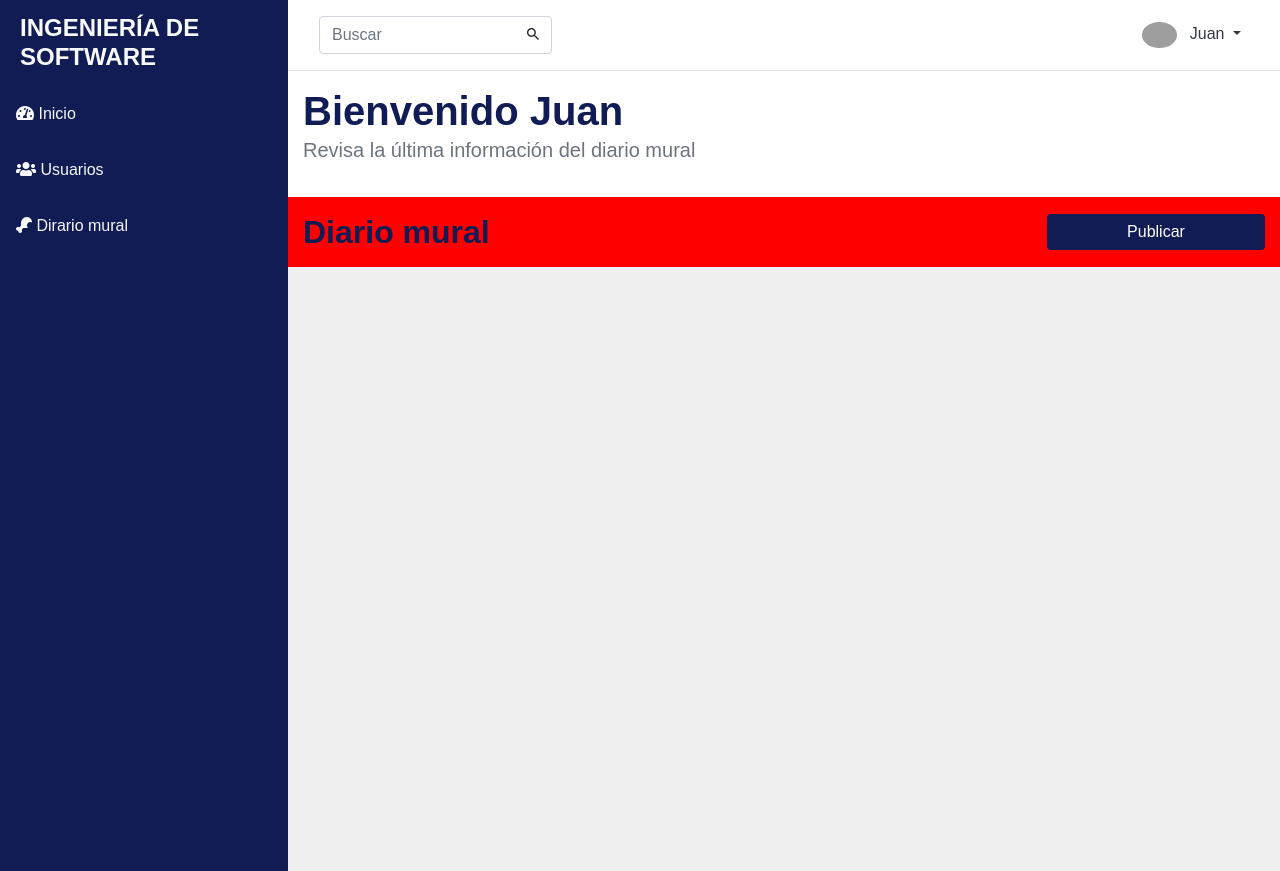
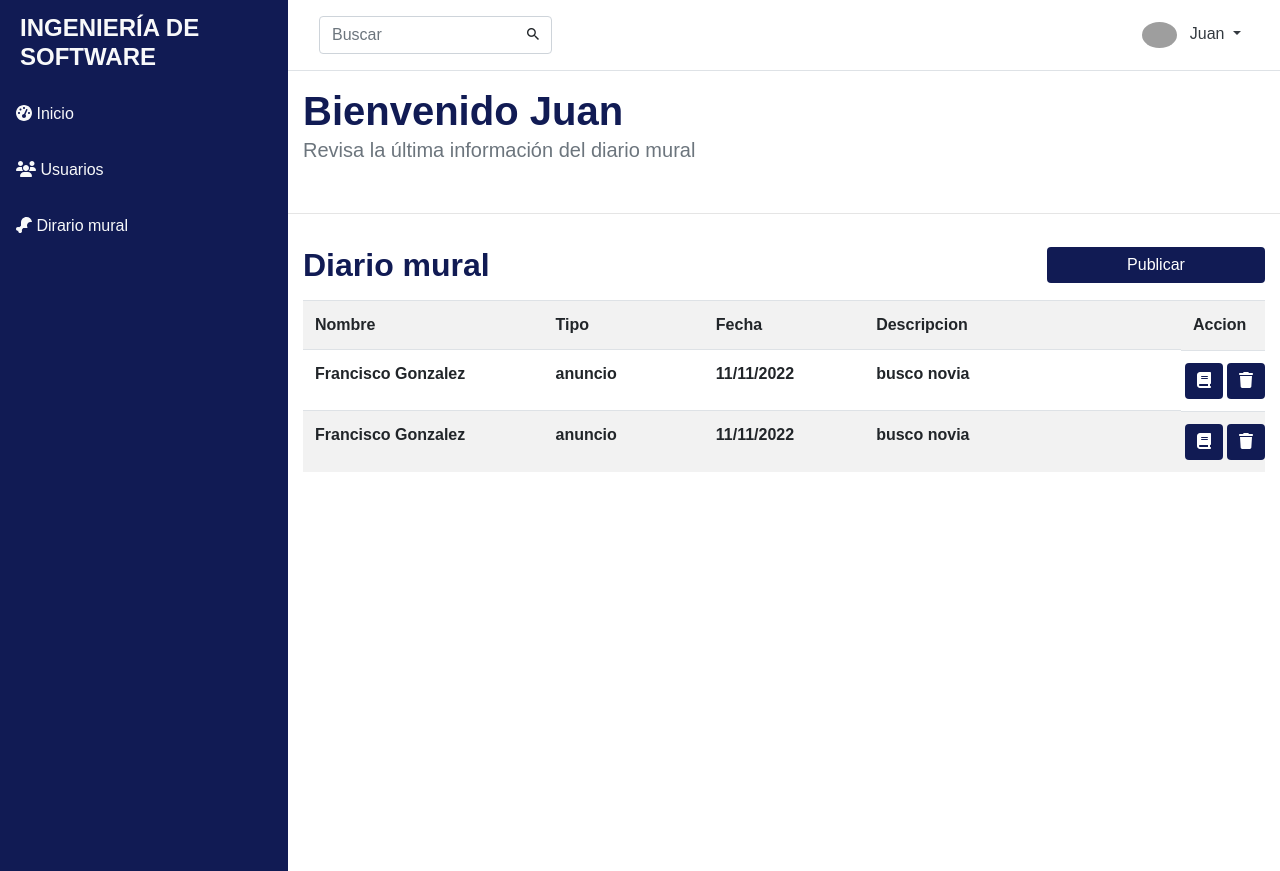
Before and after one commit to franxi/plantillaAyudantia, a PHP site: page /vistas/hu1_diariomural.php in a window 1280 px wide. Run offline with PHP 8.4, Linux system fonts and the light colour scheme; lists and menus that the app fills with data are empty; some libraries are stand-ins or nearby versions; some web fonts are replaced; grey boxes are pictures that could not be loaded.

Commit message:
mucho mejor

```diff
--- a/assets/css/style.css
+++ b/assets/css/style.css
@@ -1,32 +1,40 @@
 :root {
-    --primary: #111B54;
+  --primary: #111b54;
   --light: #ffffff;
   --grey: #efefef;
+  --red: #ff0000;
 }
 
 body {
   overflow: hidden;
-    font-family: 'Muli', sans-serif;
+  font-family: "Muli", sans-serif;
   font-weight: 300;
   color: var(--primary);
-
 }
-
 
 a:hover {
   text-decoration: none;
 }
 
-.bg-primary { background-color: var(--primary) !important; }
+.bg-primary {
+  background-color: var(--primary) !important;
+}
 
-.bg-light { background-color: var(--light) !important; }
+.bg-light {
+  background-color: var(--light) !important;
+}
 
-.bg-grey { background-color: var(--grey) !important; }
+.bg-grey {
+  background-color: var(--grey) !important;
+}
 
-.bg-red { background-color: var(--red) !important; }
+.bg-red {
+  background-color: var(--red) !important;
+}
 
-
-.bg-mix { background: linear-gradient(180deg, var(--light) 50%, var(--grey) 0); }
+.bg-mix {
+  background: linear-gradient(180deg, var(--light) 50%, var(--grey) 0);
+}
 
 .btn-primary {
   background-color: var(--primary);
@@ -41,9 +49,8 @@ a:hover {
   min-height: 100vh;
 }
 
-#sidebar-container .logo{
+#sidebar-container .logo {
   padding: 0.875rem 1.25rem;
-
 }
 
 #sidebar-container .menu {
@@ -68,7 +75,6 @@ a:hover {
   border-right: 1px solid var(--grey);
 }
 
-
 @media (max-width: 768px) {
   #sidebar-container {
     display: none;
--- a/partes/head.php
+++ b/partes/head.php
@@ -25,5 +25,10 @@
     <!-- Font Awesome -->
     <link rel="stylesheet" href="https://cdnjs.cloudflare.com/ajax/libs/font-awesome/5.15.3/css/all.min.css" integrity="sha512-iBBXm8fW90+nuLcSKlbmrPcLa0OT92xO1BIsZ+ywDWZCvqsWgccV3gFoRBv0z+8dLJgyAHIhR35VZc2oM/gI1w==" crossorigin="anonymous" />
 
+    <!-- Font awesome 2 -->
+     <link rel="stylesheet" href="https://cdnjs.cloudflare.com/ajax/libs/font-awesome/6.1.1/css/all.min.css"
+        integrity="sha512-KfkfwYDsLkIlwQp6LFnl8zNdLGxu9YAA1QvwINks4PhcElQSvqcyVLLD9aMhXd13uQjoXtEKNosOWaZqXgel0g=="
+        crossorigin="anonymous" referrerpolicy="no-referrer" />
+
     <title>IG - Grupo 7</title>
 </head>
--- a/vistas/hu1_diariomural.php
+++ b/vistas/hu1_diariomural.php
@@ -18,7 +18,7 @@
             <!-- Fin Navbar -->
 
             <!-- Page Content -->
-            <div id="content" class="bg-grey w-100">
+            <div id="content" class="bg-light w-100">
 
                 <section class="bg-light py-3">
                     <div class="container">
@@ -30,23 +30,64 @@
                         </div>
                     </div>
                 </section>
-
-                <section class="py-3" style="background-color: red;">
-                    <div class="container">
+                <hr>
+                <section class="py-3 bg-light">
+                    <div class=" container">
                         <div class="row">
                             <div class="col-lg-9 col-md-8">
                                 <h2 class="font-weight-bold mb-0">Diario mural</h2>
                             </div>
                             <div class="col-lg-3 col-md-4 d-flex">
-                                <button class="btn btn-primary w-100 align-self-center">Publicar</button>
+                                <button class="btn btn-primary w-100 align-self-center" data-toggle="modal"
+                                    data-target="#publicar">Publicar</button>
                             </div>
                         </div>
                     </div>
                 </section>
 
-                <section>
+                <section class="py-0 my-0">
                     <div class="container">
                         <div class="row">
+                            <div class="col-lg-12 col-md-12">
+                                <table class="table table-striped">
+                                    <tr>
+                                        <th class="col-lg-3 col-md-2">Nombre</th>
+                                        <th class="col-lg-2 col-md-1">Tipo</th>
+                                        <th class="col-lg-2 col-md-1">Fecha</th>
+                                        <th>Descripcion</th>
+                                        <th class="col-lg-1 col-md-1">Accion</th>
+                                    </tr>
+                                    <tr>
+                                        <th>Francisco Gonzalez</th>
+                                        <th>anuncio</th>
+                                        <th>11/11/2022</th>
+                                        <th>busco novia</th>
+                                        <th class="d-flex justify-content-end px-0">
+
+                                            <button type="button" class="btn btn-primary mx-1"><i
+                                                    class="fa-solid fa-book"></i></button>
+                                            <button type="button" class="btn btn-primary"><i
+                                                    class="fa-solid fa-trash"></i></button>
+                                        </th>
+                                    </tr>
+                                    <tr>
+                                        <th>Francisco Gonzalez</th>
+                                        <th>anuncio</th>
+                                        <th>11/11/2022</th>
+                                        <th>busco novia</th>
+                                        <th class="d-flex justify-content-end px-0">
+
+                                            <button type="button" class="btn btn-primary mx-1"><i
+                                                    class="fa-solid fa-book"></i></button>
+                                            <button type="button" class="btn btn-primary"><i
+                                                    class="fa-solid fa-trash"></i></button>
+                                        </th>
+                                    </tr>
+                                    </td>
+
+                                </table>
+
+                            </div>
 
                         </div>
                     </div>
@@ -57,6 +98,69 @@
         </div>
 
 
+    </div>
+
+    <!-- Modal publicar -->
+    <div class="modal fade bd-example-modal-lg" id="publicar">
+        <div class="modal-dialog modal-lg">
+            <div class="modal-content">
+                <div class="modal-header">
+                    <h2 class="font-weight-bold mb-0">Formulario</h2>
+                    <button type="button" class="btn btn-primary" id="cerrarFormulario" class="close"
+                        data-dismiss="modal" aria-label="Close">
+                        <span aria-hidden="true">&times;</span>
+                    </button>
+                </div>
+                <div class="modal-body">
+                    <form>
+                        <div class="form-group">
+                            <label>Nombre</label>
+                            <input type="text" class="form-control" name="titulo" required>
+
+                        </div>
+                        <div class="row">
+                            <div class="form-group col-lg-6 col-md-6">
+                                <label>Tipo de anuncio</label>
+                                <select class="form form-control" name="estado" required>
+                                    <option value="1">Publicidad</option>
+                                    <option value="2">Solicitud</option>
+                                    <option value="3">Otro</option>
+                                </select>
+                            </div>
+                            <div class="form-group col-lg-6 col-md-6">
+                                <label>Fecha</label>
+                                <input type="text" id="datepicker" class="form-control" name="fecha" required>
+
+                            </div>
+
+                        </div>
+
+                        <div class="form-group">
+                            <label>Descripción</label>
+                            <textarea name="textarea" rows="10" cols="50" class="form-control" name="descripcion"
+                                required></textarea>
+
+                        </div>
+
+
+                        <div class="row mx-5">
+
+                            <div class="form-group col-lg-12 col-md-12">
+
+                                <button type="submit" class="btn btn-primary col-lg-9  col-md-9">Subir</button>
+
+                                <button type="reset" class="btn btn-primary col-lg-2  col-md-2"><i
+                                        class="fa-solid fa-trash"></i></button>
+
+                            </div>
+
+
+                        </div>
+
+                    </form>
+                </div>
+            </div>
+        </div>
     </div>
 
     <!-- Optional JavaScript -->
@@ -72,6 +176,12 @@
     </script>
     <script src="https://cdn.jsdelivr.net/npm/chart.js@2.9.3/dist/Chart.min.js"
         integrity="sha256-R4pqcOYV8lt7snxMQO/HSbVCFRPMdrhAFMH+vr9giYI=" crossorigin="anonymous"></script>
+
+    <!-- Font awesome -->
+    <script src="https://cdnjs.cloudflare.com/ajax/libs/font-awesome/6.1.1/js/all.min.js"
+        integrity="sha512-6PM0qYu5KExuNcKt5bURAoT6KCThUmHRewN3zUFNaoI6Di7XJPTMoT6K0nsagZKk2OB4L7E3q1uQKHNHd4stIQ=="
+        crossorigin="anonymous" referrerpolicy="no-referrer"></script>
+
 </body>
 
 </html>
```
Lines whose indentation alone changed are shown as unchanged.
